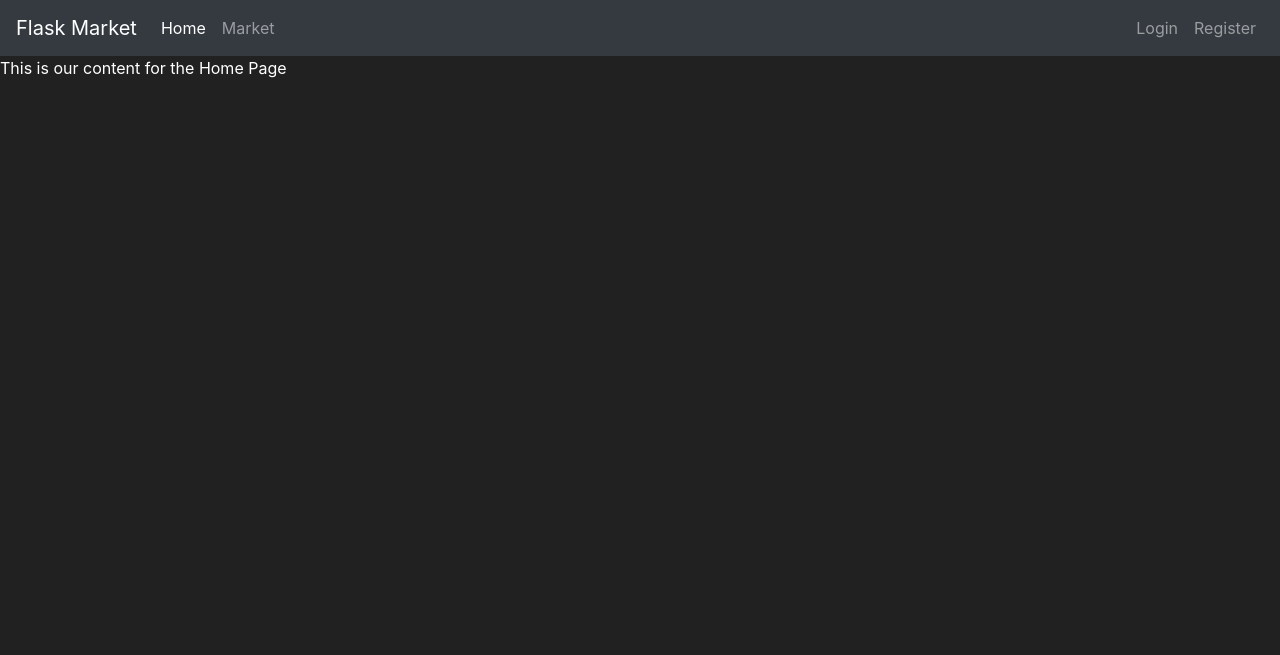
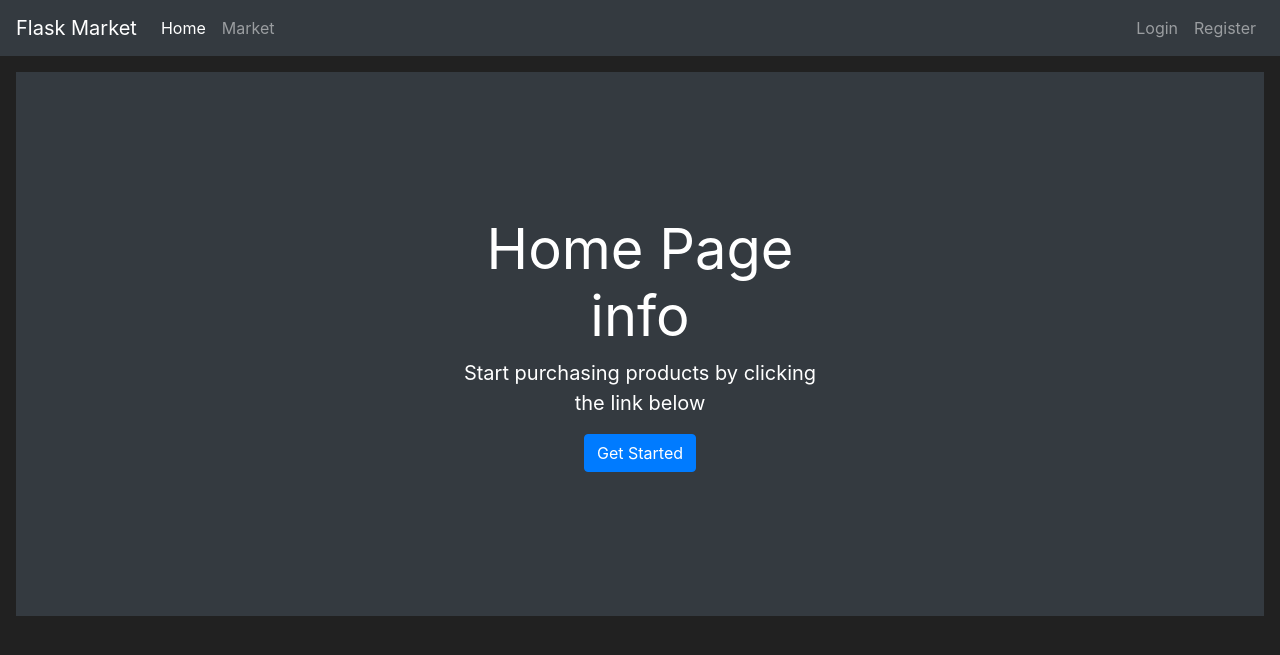
Before and after one commit to rafogasparyan/web_aplication_flask, a Flask app: page / in a window 1280 px wide. Shown: the top 655 px of the page. Run offline with Flask 3, Linux system fonts and the light colour scheme; some libraries are stand-ins or nearby versions.

Commit message:
logout and item purchase part 1

```diff
--- a/market/__init__.py
+++ b/market/__init__.py
@@ -10,4 +10,6 @@ app.config['SECRET_KEY'] = '6d9a7a812296d7d87ca519e2'
 db = SQLAlchemy(app)
 bcrypt = Bcrypt(app)
 login_manager = LoginManager(app)
+login_manager.login_view = "login_page"
+login_manager.login_message_category = "info"
 from market import routes
--- a/market/routes.py
+++ b/market/routes.py
@@ -3,7 +3,7 @@ from flask import render_template, redirect, url_for, flash
 from market.models import Item, User
 from market.forms import RegisterForm, LoginForm
 from market import db
-from flask_login import login_user
+from flask_login import login_user, logout_user, login_required
 
 
 @app.route("/")
@@ -13,6 +13,7 @@ def home_page():
 
 
 @app.route("/market")
+@login_required
 def market_page():
     items = Item.query.all()
     return render_template("market.html", items=items)
@@ -25,6 +26,9 @@ def register_page():
         user_to_create = User(username=form.username.data, email=form.email.data, password=form.password1.data)
         db.session.add(user_to_create)
         db.session.commit()
+        login_user(user_to_create)
+        flash(f"Account created successfully! You are now logged in as {user_to_create.username}", category="success")
+
         return redirect(url_for("market_page"))
     if form.errors != {}: # If there are not any errors from validations
         for err_msg in form.errors.values():
@@ -46,3 +50,10 @@ def login_page():
             flash("Username and password are not match! Please try again", category="danger")
 
     return render_template("login.html", form=form)
+
+
+@app.route("/logout", methods=["GET", "POST"])
+def logout_page():
+    logout_user()
+    flash(f"You have been logged out!", category="info")
+    return redirect(url_for("home_page"))
--- a/market/templates/base.html
+++ b/market/templates/base.html
@@ -43,7 +43,7 @@
                     </li>
 
                     <li class="nav-item">
-                        <a class="nav-link" href="#">Logout</a>
+                        <a class="nav-link" href="{{ url_for('logout_page')}}">Logout</a>
                     </li>
                 </ul>
             {% else %}
--- a/market/templates/home.html
+++ b/market/templates/home.html
@@ -4,5 +4,15 @@
 {% endblock %}
 
 {% block content %}
-  This is our content for the Home Page
+
+    <div class="position-relative overflow-hidden p-3 p-md-5 m-md-3 text-center bg-dark" style="color:white">
+        <div class="col-md-5 p-lg-5 mx-auto my-5">
+            <h1 class="display-4 font-weight-normal">Home Page info</h1>
+            <p class="lead font-weight-normal">Start purchasing products by clicking the link below</p>
+            <a class="btn btn-primary" href="{{ url_for('market_page')}}">Get Started</a>
+        </div>
+        <div class="product-device box-shadow d-none d-md-block"></div>
+        <div class="product-device producte-device-2 box-shadow d-none d-md-block"></div>
+    </div>
+
 {% endblock %}
```
Also changed, not shown: market/templates/includes/items_modals.html (added, +46 -0 lines), market/templates/market.html (+15 -3 lines), instance/market.db.
